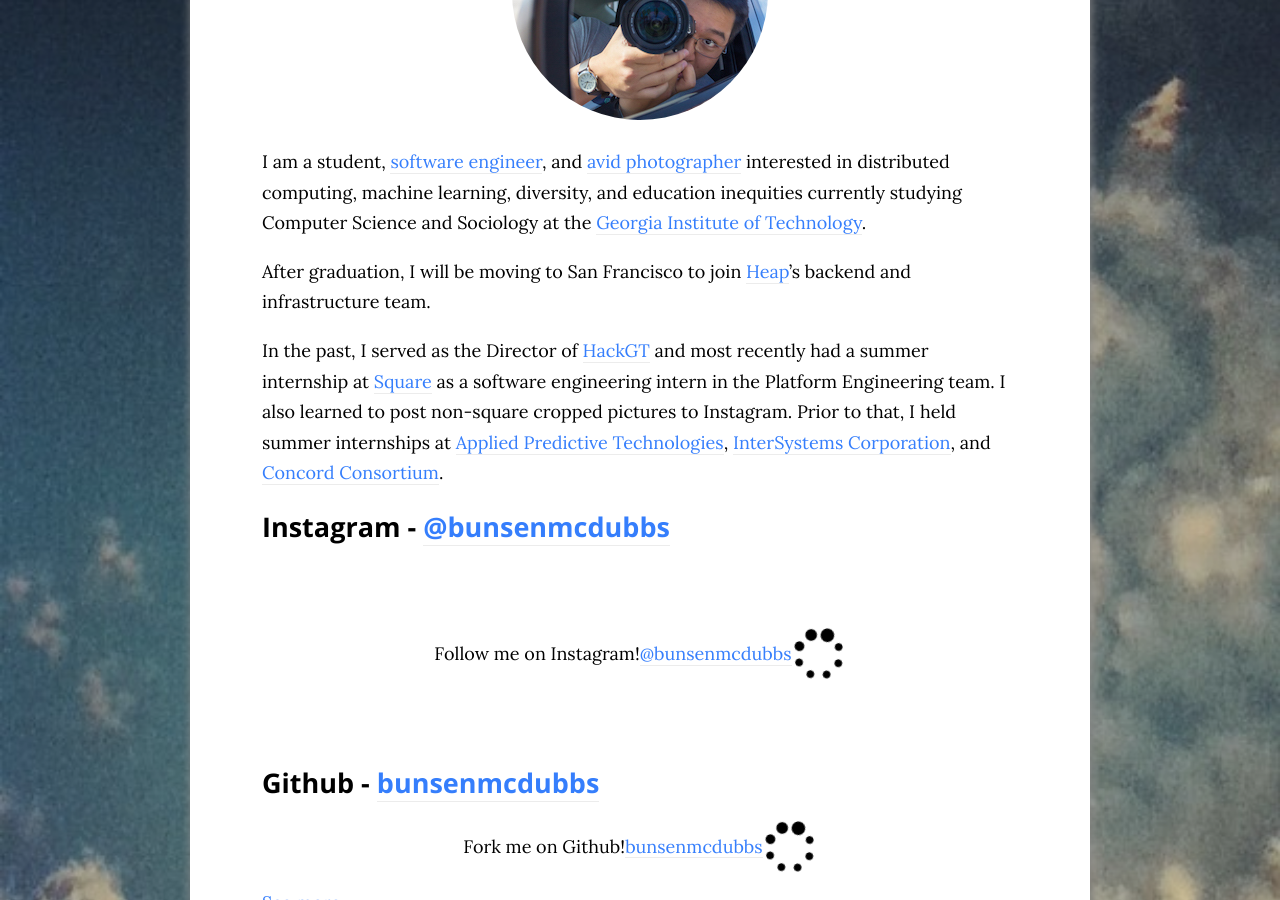
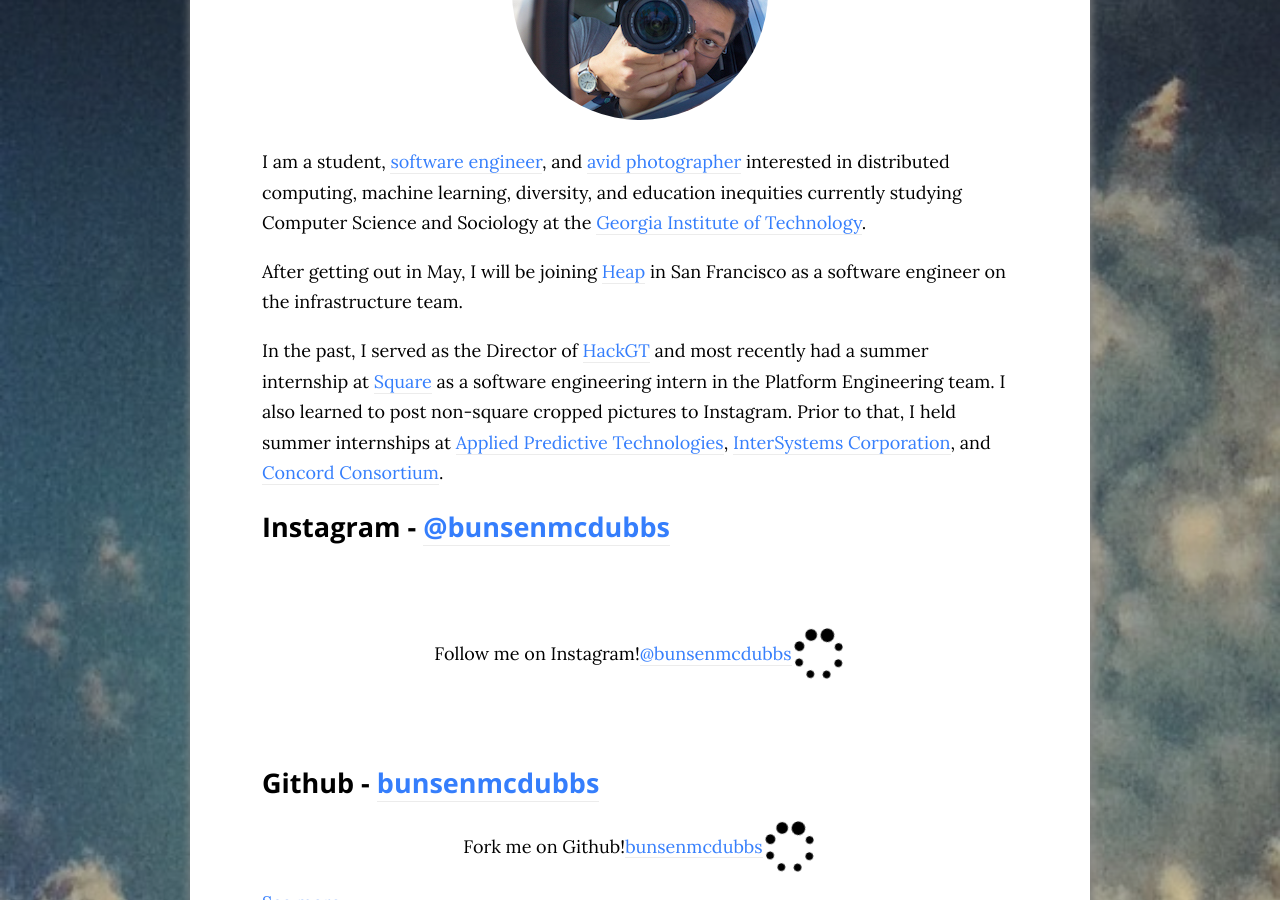
Before and after one commit to bunsenmcdubbs/bunsenmcdubbs.github.io, a Jekyll site: the page built from index.html, in a window 1280 px wide and 900 px high, scrolled down 334 px. Built offline with Jekyll 4.4.1, drawn with Linux system fonts in a browser that asks for light colours; nearby versions of some CDN libraries.

Commit message:
update wording for plans to join heap

```diff
--- a/index.html
+++ b/index.html
@@ -16,8 +16,9 @@
     <a href="https://gatech.edu">Georgia Institute of Technology</a>.
   </p>
   <p>
-    After graduation, I will be moving to San Francisco to join
-    <a href="https://heapanalytics.com">Heap</a>&rsquo;s backend and infrastructure team.
+    After getting out in May, I will be joining
+    <a href="https://heapanalytics.com">Heap</a> in San Francisco
+    as a software engineer on the infrastructure team.
   </p>
   <p>
     In the past,
```
